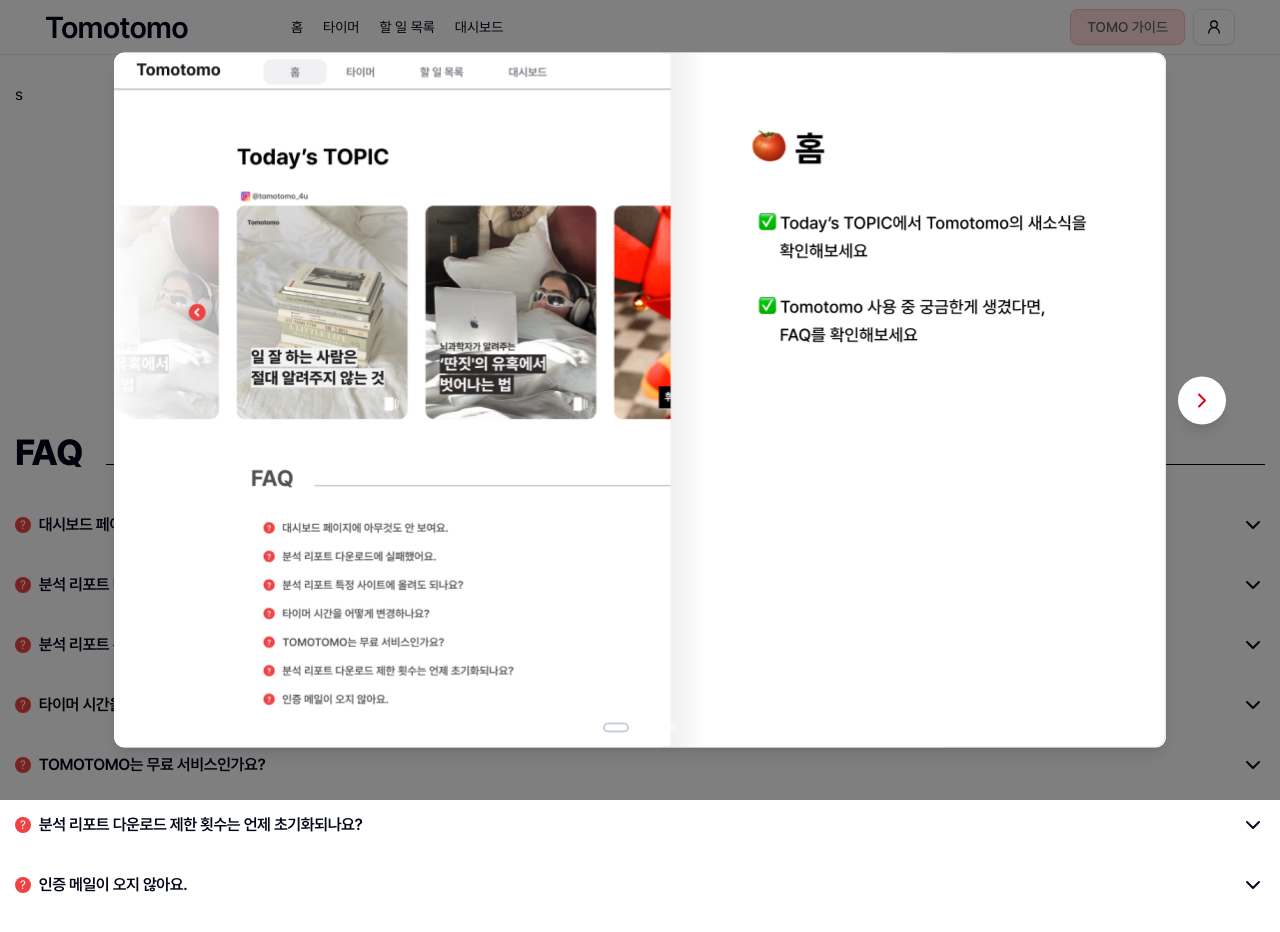
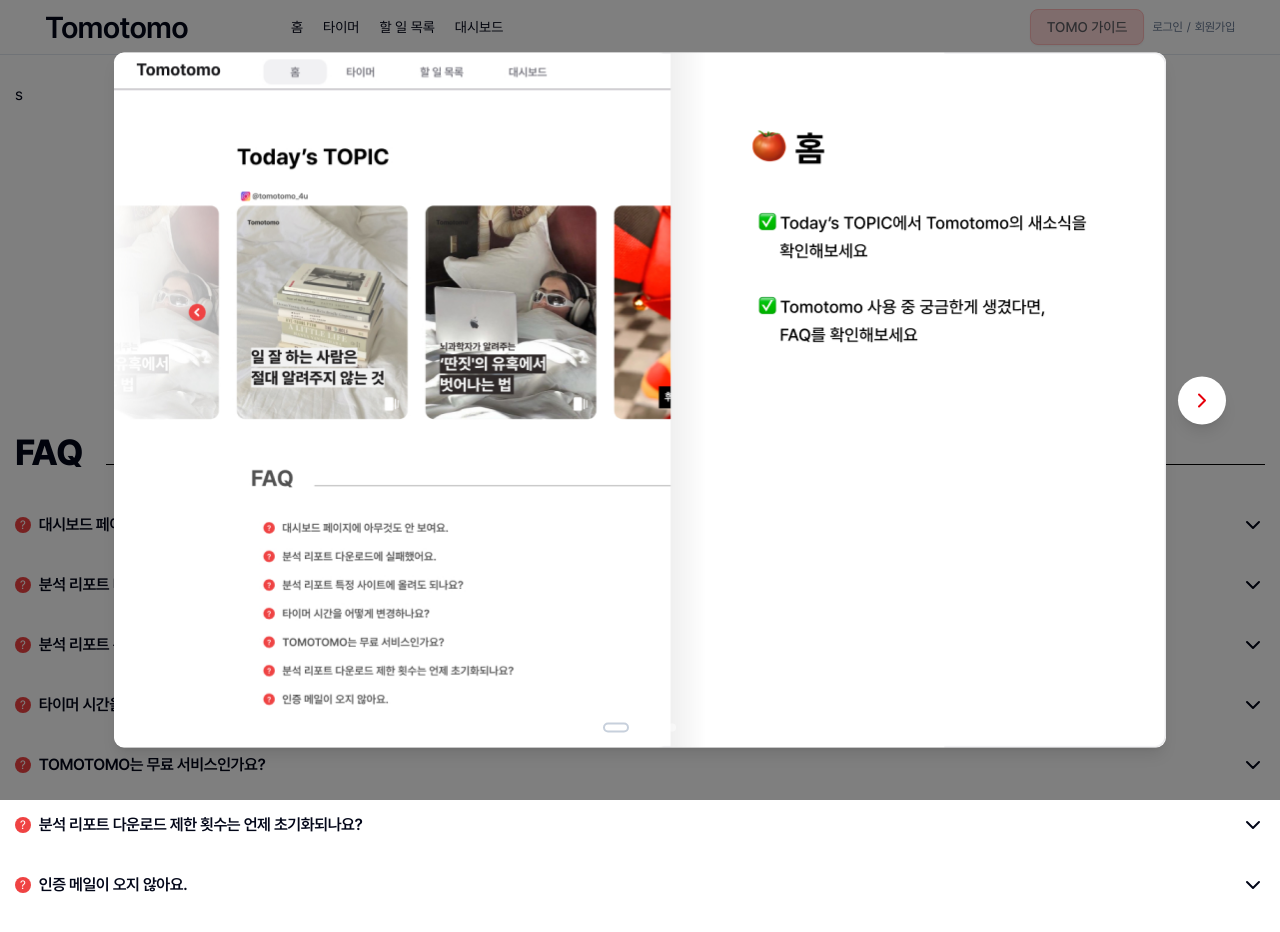
Before and after one commit to hundred-centurion/tomotomo-front-end, a React (Vite) app: page / in a window 1280 px wide. Shown: the top 932 px of the page. Built offline with nearby package versions, Linux system fonts and the light colour scheme.

Commit message:
refactor: fix login, signup ui in header

```diff
--- a/src/components/layouts/header.tsx
+++ b/src/components/layouts/header.tsx
@@ -3,10 +3,11 @@ import { cva, type VariantProps } from 'class-variance-authority';
 import { cn } from '@/lib/utils.ts';
 import Gnb from '@/components/gnb.tsx';
 import ProfileMenu from '@/components/profile-menu.tsx';
-import { Heading } from '@/components/typography.tsx';
+import { Heading, Text } from '@/components/typography.tsx';
 import { Link } from '@tanstack/react-router';
-import { useTimerStore, useUIStore } from '@/store';
+import { useAuthStore, useTimerStore, useUIStore } from '@/store';
 import { Button } from '@/shadcn/button.tsx';
+import { LOG_IN_PAGE, SIGN_UP_PAGE } from '@/lib/pages.ts';
 
 const headerVariants = cva(
   'w-full h-header flex justify-center items-center px-10 border-b transition-transform duration-700 ease-in-out fixed top-0 left-0 right-0 z-50 bg-background',
@@ -15,6 +16,7 @@ const headerVariants = cva(
 type HeaderProps = Omit<React.ComponentProps<'div'>, 'children'> & VariantProps<typeof headerVariants> & {};
 
 export default function Header({ className, ...props }: HeaderProps) {
+  const isAuth = useAuthStore((state) => state.isAuthenticated);
   const { isHeaderVisible, isHeaderHovered, setHeaderHovered } = useTimerStore();
   const { openTutorialDialog } = useUIStore();
 
@@ -57,7 +59,19 @@ export default function Header({ className, ...props }: HeaderProps) {
             >
               TOMO 가이드
             </Button>
-            <ProfileMenu />
+            {!isAuth ? (
+              <div className="text-muted-foreground flex items-center gap-1 text-xs">
+                <Link to={LOG_IN_PAGE}>
+                  <Text as="small">로그인</Text>
+                </Link>
+                /
+                <Link to={SIGN_UP_PAGE}>
+                  <Text as="small">회원가입</Text>
+                </Link>
+              </div>
+            ) : (
+              <ProfileMenu />
+            )}
           </div>
         </div>
       </div>
```
